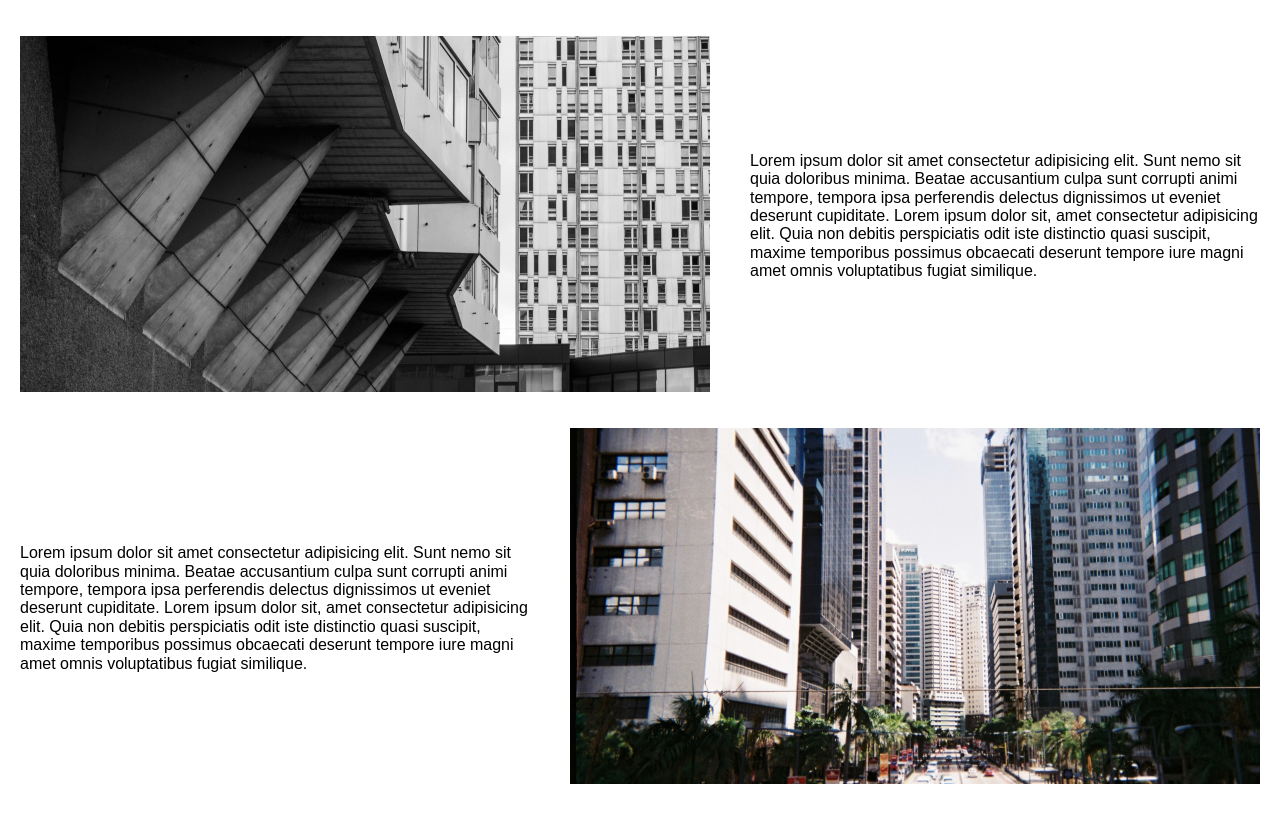
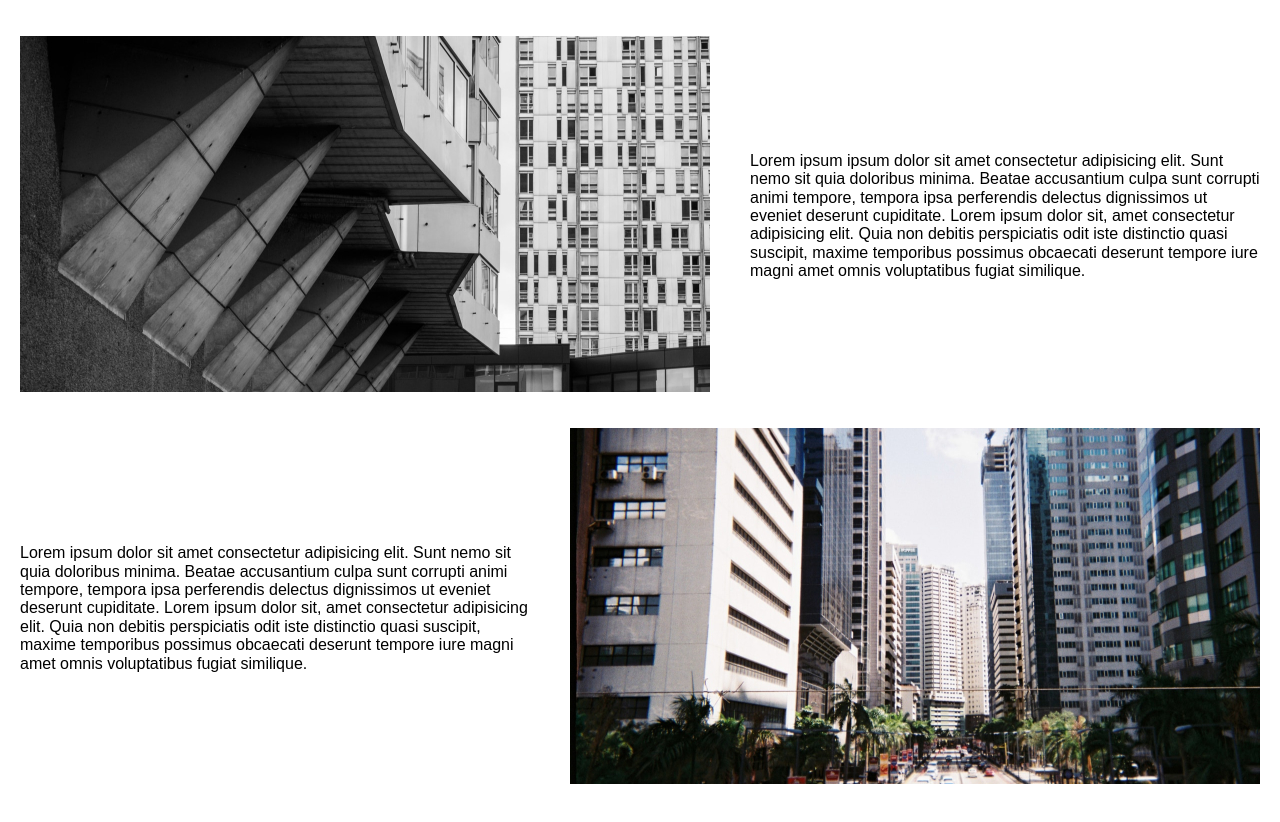
Before and after one commit to leonbis/flexbox, a plain HTML site: page zigzag.html in a window 1280 px wide. Drawn offline with Linux system fonts and the light colour scheme.

Commit message:
Modificacion parrafo

```diff
--- a/zigzag.html
+++ b/zigzag.html
@@ -15,7 +15,7 @@
             <img class="zona_Superior_Edificios_Foto" src="img/img_article_superior.jpg" alt="article 1">
         </figure>
         <figcaption class="zona_Superior_Edificios_Texto">
-            <p>Lorem ipsum dolor sit amet consectetur adipisicing elit. Sunt nemo sit quia doloribus minima.
+            <p>Lorem ipsum ipsum dolor sit amet consectetur adipisicing elit. Sunt nemo sit quia doloribus minima.
                 Beatae accusantium culpa sunt corrupti animi tempore, tempora ipsa perferendis delectus
                  dignissimos
                  ut eveniet deserunt cupiditate. Lorem ipsum dolor sit, amet consectetur adipisicing elit.
```
